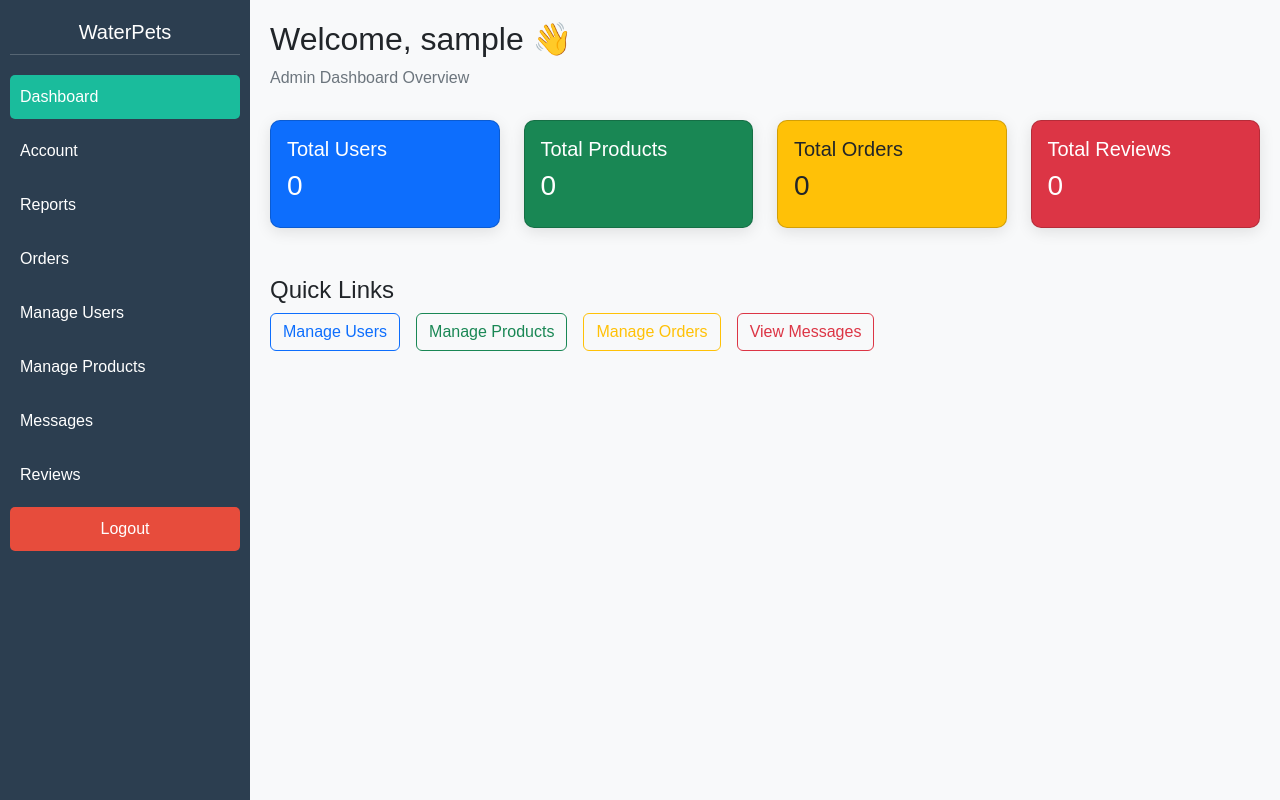
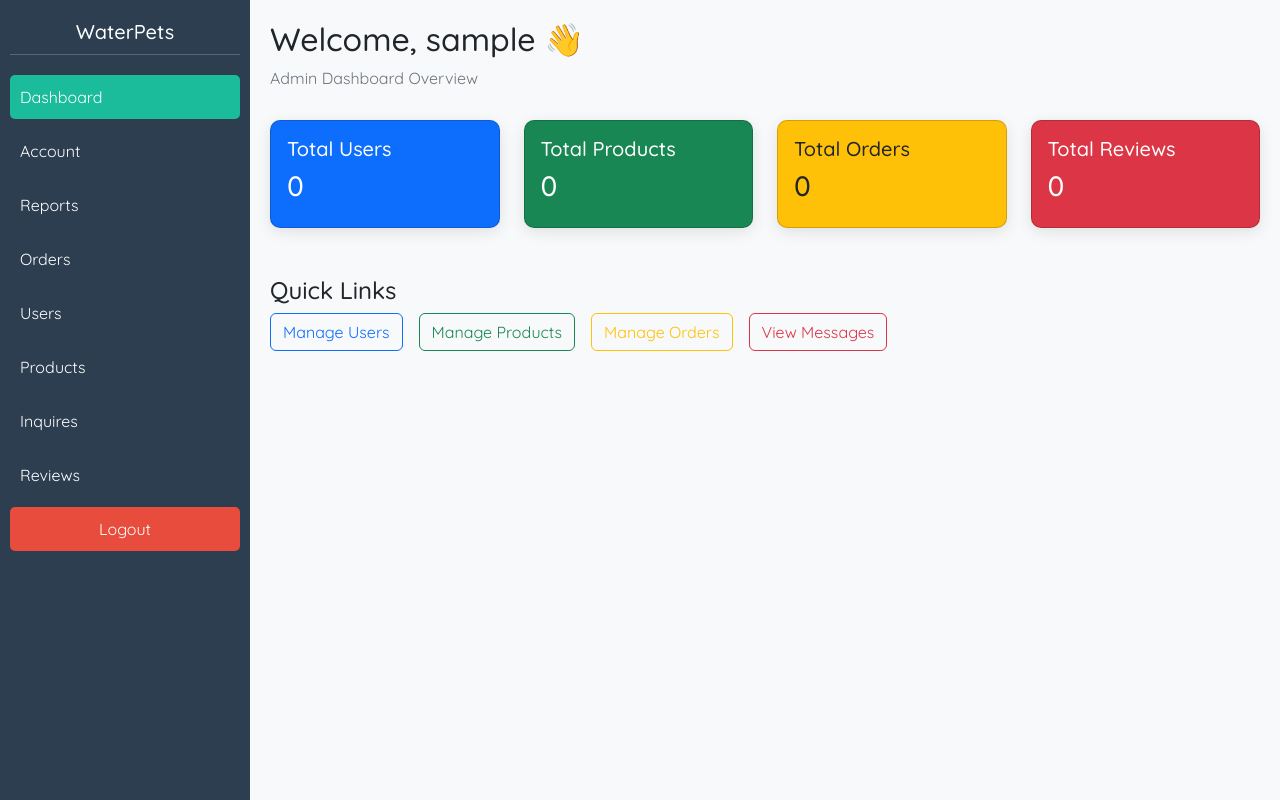
Before and after one commit to weirdotori/WaterPets, a PHP site: page /adminDashboard.php in a window 1280 px wide. Run offline with PHP 8.4, Linux system fonts and the light colour scheme; the visitor is signed in with stand-in values (Sample User, id 1); data that the repository does not hold is empty.

Commit message:
reinstalled and started over

```diff
--- a/adminDashboard.php
+++ b/adminDashboard.php
@@ -33,9 +33,9 @@ $totalReviews = $conn->query("SELECT COUNT(*) FROM reviews")->fetchColumn();
             <li><a href="admin_account.php">Account</a></li>
             <li><a href="admin_reports.php">Reports</a></li>
             <li><a href="manage_orders.php">Orders</a></li>
-            <li><a href="manage_users.php">Manage Users</a></li>
-            <li><a href="manage_products.php">Manage Products</a></li>
-            <li><a href="view_messages.php">Messages</a></li>
+            <li><a href="manage_users.php">Users</a></li>
+            <li><a href="manage_products.php">Products</a></li>
+            <li><a href="view_messages.php">Inquires</a></li>
             <li><a href="admin_reviews.php">Reviews</a></li>
             <li><a href="logout.php" class="logout">Logout</a></li>
         </ul>
--- a/css/admin-style.css
+++ b/css/admin-style.css
@@ -1,5 +1,8 @@
+@import url('https://fonts.googleapis.com/css2?family=Barlow:ital,wght@0,100;0,200;0,300;0,400;0,500;0,600;0,700;0,800;0,900;1,100;1,200;1,300;1,400;1,500;1,600;1,700;1,800;1,900&family=Nunito:ital,wght@0,200..1000;1,200..1000&family=Quicksand:wght@300..700&display=swap');
+
+
 body {
-    font-family: Arial, sans-serif;
+    font-family: "Quicksand", sans-serif;
     margin: 0;
 }
 
```
